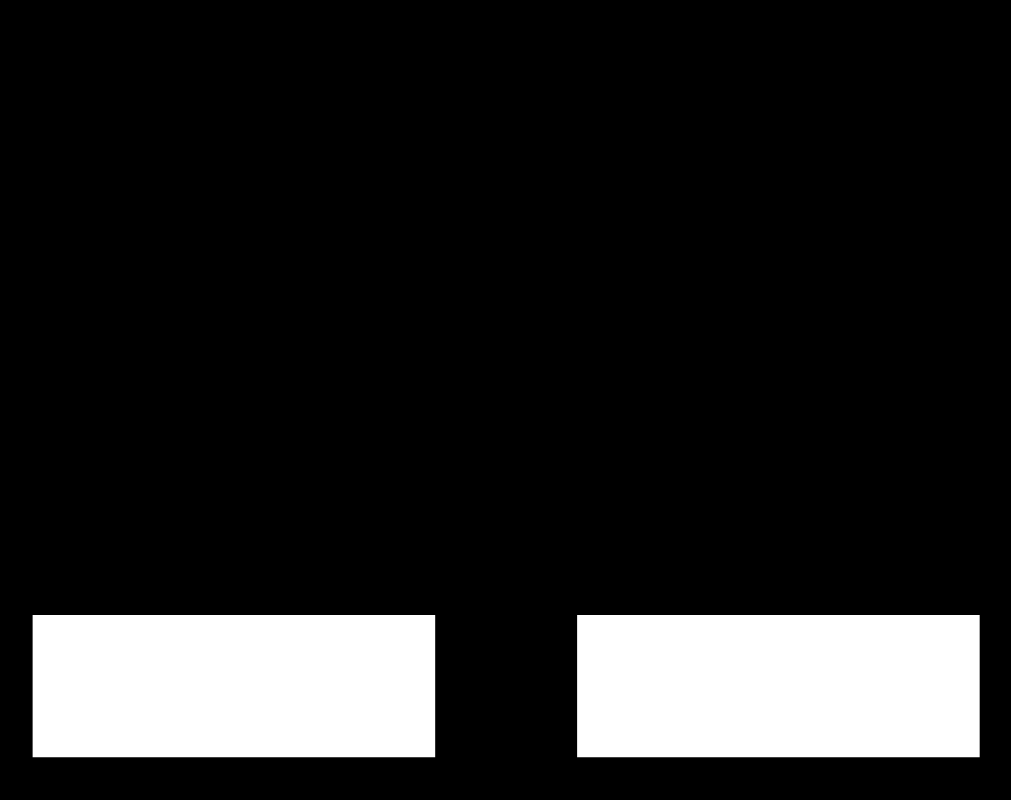
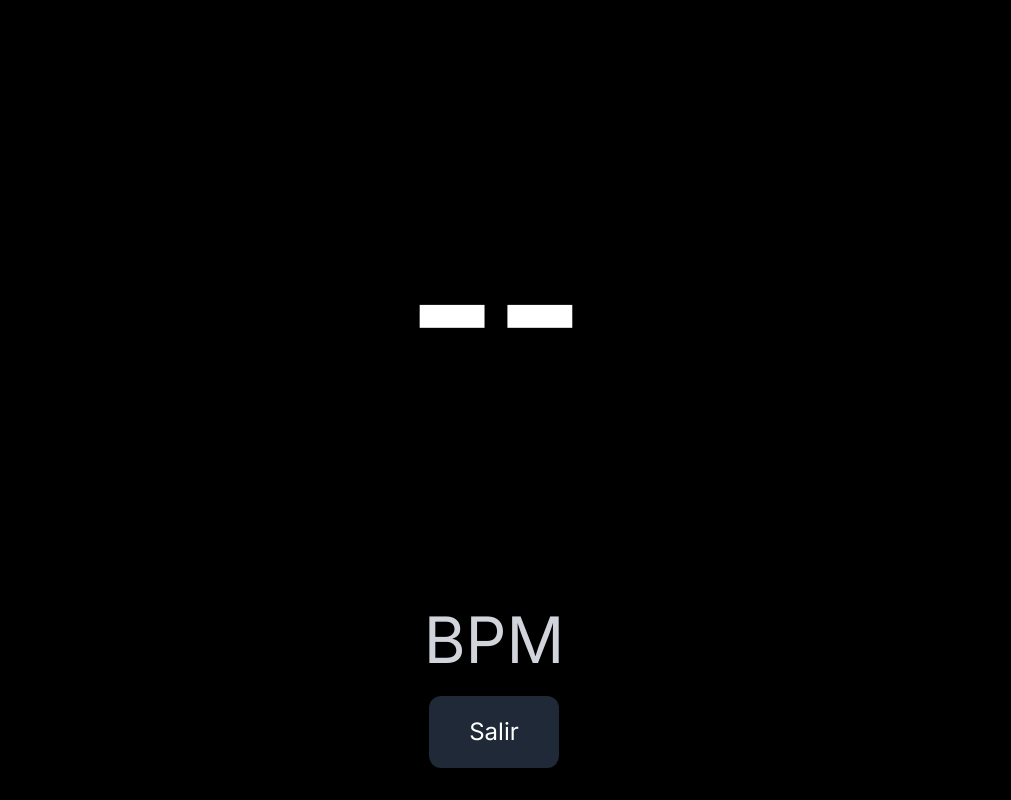
Before and after one commit to hectorroaz/monitor-cardiaco, a plain HTML site: page index.html in a window 1280 px wide. Both pictures are taken after a click on the button "Pantalla Completa". Shown: the whole page, without its empty margins (146-1157 px from the left). Drawn offline with nearby package versions, Linux system fonts and the light colour scheme.

Commit message:
Update index.html

```diff
--- a/index.html
+++ b/index.html
@@ -4,26 +4,18 @@
     <meta charset="UTF-8">
     <meta name="viewport" content="width=device-width, initial-scale=1.0">
     <title>Monitor de Frecuencia Cardíaca BLE</title>
-    <!-- Tailwind CSS for styling -->
     <script src="https://cdn.tailwindcss.com"></script>
-    <!-- Google Fonts: Inter -->
     <link rel="preconnect" href="https://fonts.googleapis.com">
     <link rel="preconnect" href="https://fonts.gstatic.com" crossorigin>
     <link href="https://fonts.googleapis.com/css2?family=Inter:wght@400;500;600;700&display=swap" rel="stylesheet">
     <style>
-        body {
-            font-family: 'Inter', sans-serif;
-        }
-        button {
-            transition: background-color 0.3s ease, transform 0.1s ease;
-        }
-        button:active {
-            transform: scale(0.98);
-        }
+        body { font-family: 'Inter', sans-serif; }
+        button { transition: background-color 0.3s ease, transform 0.1s ease; }
+        button:active { transform: scale(0.98); }
         @keyframes pulsate {
-            0% { transform: scale(1); }
-            50% { transform: scale(1.15); }
-            100% { transform: scale(1); }
+            0% { transform: scale(1);}
+            50% { transform: scale(1.15);}
+            100% { transform: scale(1);}
         }
         .heartbeat-animation {
             animation-name: pulsate;
@@ -31,19 +23,13 @@
             animation-iteration-count: infinite;
             animation-timing-function: ease-in-out;
         }
-        /* Pantalla completa BPM ultra grande */
-        #fullscreenContainer {
-            background: #000 !important;
-            padding: 0 !important;
-            margin: 0 !important;
-        }
+        #fullscreenContainer { background: #000 !important; padding:0!important; margin:0!important; }
         #fullscreenHeartRate {
             width: 100vw;
             max-width: 100vw;
             text-align: center;
             word-break: break-all;
             white-space: nowrap;
-            font-size: 90vh;
             line-height: 1;
             letter-spacing: -0.02em;
             margin: 0;
@@ -57,12 +43,7 @@
             line-height: 1;
         }
         @media (orientation: landscape) {
-            #fullscreenHeartRate {
-                font-size: 95vw !important;
-            }
-            .bpm-label {
-                font-size: 5vw !important;
-            }
+            .bpm-label { font-size: 5vw !important; }
         }
     </style>
 </head>
@@ -75,24 +56,21 @@
             <p class="text-gray-600 mt-2">Conéctate a tu banda de frecuencia cardíaca BLE.</p>
         </header>
 
-        <!-- Heart Rate Display -->
         <div class="border border-gray-200 rounded-lg p-6">
             <div class="flex justify-center items-center mb-4">
-                <svg id="heartIcon" class="w-16 h-16 text-red-500" fill="currentColor" viewBox="0 0 20 20" xmlns="http://www.w3.org/2000/svg"><path fill-rule="evenodd" d="M3.172 5.172a4 4 0 015.656 0L10 6.343l1.172-1.171a4 4 0 115.656 5.656L10 17.657l-6.828-6.829a4 4 0 010-5.656z" clip-rule="evenodd"></path></svg>
+                <svg id="heartIcon" class="w-16 h-16 text-red-500" fill="currentColor" viewBox="0 0 20 20"><path fill-rule="evenodd" d="M3.172 5.172a4 4 0 015.656 0L10 6.343l1.172-1.171a4 4 0 115.656 5.656L10 17.657l-6.828-6.829a4 4 0 010-5.656z" clip-rule="evenodd"></path></svg>
             </div>
             <div id="heartRateDisplay" class="text-7xl font-bold text-gray-800 tracking-tight">--</div>
             <div class="text-lg text-gray-500">BPM</div>
             <p id="bluetoothStatus" class="mt-4 text-sm text-gray-600 h-5">Estado: Desconectado</p>
         </div>
 
-        <!-- Connection Button -->
         <div>
             <button id="connectBluetooth" class="w-full bg-blue-600 text-white font-semibold py-3 px-6 rounded-lg hover:bg-blue-700 focus:outline-none focus:ring-2 focus:ring-offset-2 focus:ring-blue-500 disabled:bg-gray-400">
                 Conectar a Sensor
             </button>
         </div>
 
-        <!-- Fullscreen Button -->
         <div>
             <button id="fullscreenBtn" class="w-full mt-3 bg-black text-white font-semibold py-3 px-6 rounded-lg hover:bg-gray-900 focus:outline-none focus:ring-2 focus:ring-offset-2 focus:ring-black">
                 Pantalla Completa
@@ -100,20 +78,13 @@
         </div>
     </div>
 
-    <!-- Fullscreen Container ultra grande y minimalista -->
-    <div id="fullscreenContainer"
-         class="hidden fixed inset-0 bg-black flex flex-col justify-between items-center z-50 p-0 m-0">
+    <div id="fullscreenContainer" class="hidden fixed inset-0 bg-black flex flex-col justify-between items-center z-50 p-0 m-0">
         <div class="w-full flex-1 flex items-center justify-center p-0 m-0">
-            <span id="fullscreenHeartRate"
-                  class="text-white font-extrabold leading-none">
-                --
-            </span>
+            <span id="fullscreenHeartRate" class="text-white font-extrabold leading-none">--</span>
         </div>
         <div class="w-full flex flex-col items-center mb-8">
             <span class="bpm-label text-gray-300">BPM</span>
-            <button id="exitFullscreenBtn" class="mt-6 bg-gray-800 text-white px-10 py-5 rounded-xl text-2xl hover:bg-gray-900">
-                Salir
-            </button>
+            <button id="exitFullscreenBtn" class="mt-6 bg-gray-800 text-white px-10 py-5 rounded-xl text-2xl hover:bg-gray-900">Salir</button>
         </div>
     </div>
 
@@ -152,7 +123,6 @@
         let heartRateCharacteristic = null;
         let bleDevice = null;
 
-        // --- Bluetooth Logic ---
         connectBluetoothBtn.addEventListener('click', async () => {
             if (!navigator.bluetooth) {
                 bluetoothStatusElem.textContent = 'Error: Web Bluetooth no es compatible.';
@@ -162,29 +132,21 @@
             try {
                 bluetoothStatusElem.textContent = 'Buscando sensor...';
                 connectBluetoothBtn.disabled = true;
-
                 bleDevice = await navigator.bluetooth.requestDevice({
                     filters: [{ services: ['heart_rate'] }],
                     optionalServices: ['device_information']
                 });
-
                 bluetoothStatusElem.textContent = `Conectando a ${bleDevice.name || 'dispositivo'}...`;
-
                 bleDevice.addEventListener('gattserverdisconnected', onDisconnected);
-
                 const server = await bleDevice.gatt.connect();
                 bluetoothStatusElem.textContent = 'Obteniendo servicio...';
-
                 const service = await server.getPrimaryService('heart_rate');
                 heartRateCharacteristic = await service.getCharacteristic('heart_rate_measurement');
-
                 await heartRateCharacteristic.startNotifications();
                 bluetoothStatusElem.textContent = '¡Conectado! Escuchando latidos...';
                 bluetoothStatusElem.classList.add('text-green-600');
-                requestWakeLock(); // Mantener pantalla activa
-
+                requestWakeLock();
                 heartRateCharacteristic.addEventListener('characteristicvaluechanged', handleHeartRateNotification);
-
             } catch (error) {
                 console.error('Bluetooth Error:', error);
                 bluetoothStatusElem.textContent = `Error: ${error.message}`;
@@ -196,12 +158,8 @@
         function handleHeartRateNotification(event) {
             const value = event.target.value;
             const heartRate = parseHeartRate(value);
-
-            // Update the UI with the new heart rate
             heartRateDisplayElem.textContent = heartRate;
             updateFullScreenHeartRate(heartRate);
-
-            // Update the heart animation speed based on BPM
             if (heartRate > 0) {
                 const animationDuration = 60 / heartRate;
                 heartIconElem.style.animationDuration = `${animationDuration.toFixed(2)}s`;
@@ -225,11 +183,9 @@
             bluetoothStatusElem.textContent = 'Dispositivo desconectado.';
             bluetoothStatusElem.classList.remove('text-green-600');
             bluetoothStatusElem.classList.add('text-red-600');
-
             heartRateDisplayElem.textContent = '--';
             heartIconElem.classList.remove('heartbeat-animation');
             connectBluetoothBtn.disabled = false;
-
             if (heartRateCharacteristic) {
                 heartRateCharacteristic.removeEventListener('characteristicvaluechanged', handleHeartRateNotification);
                 heartRateCharacteristic = null;
@@ -243,6 +199,7 @@
             if (document.documentElement.requestFullscreen) {
                 fullscreenContainer.requestFullscreen();
             }
+            setTimeout(fitHeartRateFontSize, 200);
         }
         function exitFullScreen() {
             fullscreenContainer.classList.add('hidden');
@@ -253,19 +210,42 @@
         fullscreenBtn.addEventListener('click', enterFullScreen);
         exitFullscreenBtn.addEventListener('click', exitFullScreen);
 
+        // Dynamic font size
+        function fitHeartRateFontSize() {
+            const el = fullscreenHeartRate;
+            if (!el) return;
+            el.style.fontSize = '';
+            const margin = 170; // espacio para BPM y botón
+            const boxW = window.innerWidth * 0.98;
+            const boxH = (window.innerHeight - margin) * 0.98;
+            el.style.fontSize = '200px';
+            const rect = el.getBoundingClientRect();
+            const scaleW = boxW / rect.width;
+            const scaleH = boxH / rect.height;
+            const scale = Math.min(scaleW, scaleH, 1.2); // Limite para evitar overflow
+            const newFontSize = 200 * scale;
+            el.style.fontSize = newFontSize + 'px';
+        }
         function updateFullScreenHeartRate(bpm) {
             if (!fullscreenContainer.classList.contains('hidden')) {
                 fullscreenHeartRate.textContent = bpm;
+                fitHeartRateFontSize();
             }
         }
+        window.addEventListener('resize', () => {
+            if (!fullscreenContainer.classList.contains('hidden')) {
+                fitHeartRateFontSize();
+            }
+        });
 
         document.addEventListener('fullscreenchange', () => {
             if (!document.fullscreenElement) {
                 fullscreenContainer.classList.add('hidden');
+            } else {
+                setTimeout(fitHeartRateFontSize, 100);
             }
         });
 
-        // Inicializa valor BPM en fullscreen
         updateFullScreenHeartRate('--');
     </script>
 </body>
```
